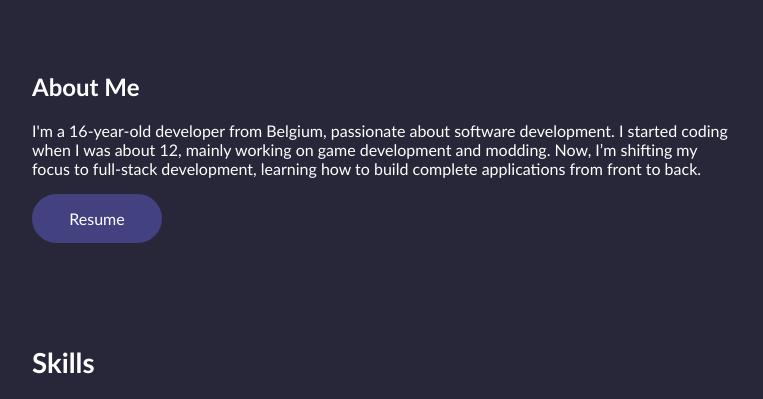
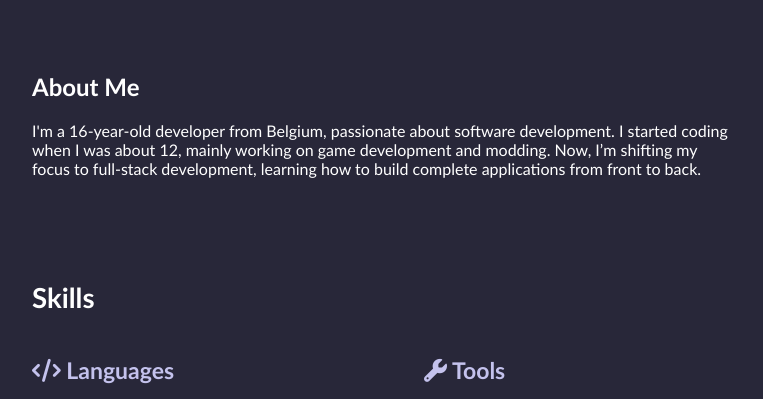
Before and after one commit to cappelleemile/Portfolio-Website, a plain HTML site: page index.html in a window 1280 px wide. Shown: the part 325-724 px from the top of the page, without its empty margins (258-1021 px from the left). Drawn offline with Linux system fonts and the light colour scheme.

Commit message:
Resume button deleted

```diff
--- a/index.html
+++ b/index.html
@@ -51,7 +51,6 @@
         <p>I'm a <span id="age"></span>-year-old developer from Belgium, passionate about software development. I started coding when I was
             about 12, mainly working on game development and modding. Now, I’m shifting my focus to full-stack
             development, learning how to build complete applications from front to back.</p>
-        <div id="btn"><a href="files/resume.pdf" target="_blank">Resume</a></div>
     </section>
 
     <section id="skills">
```
